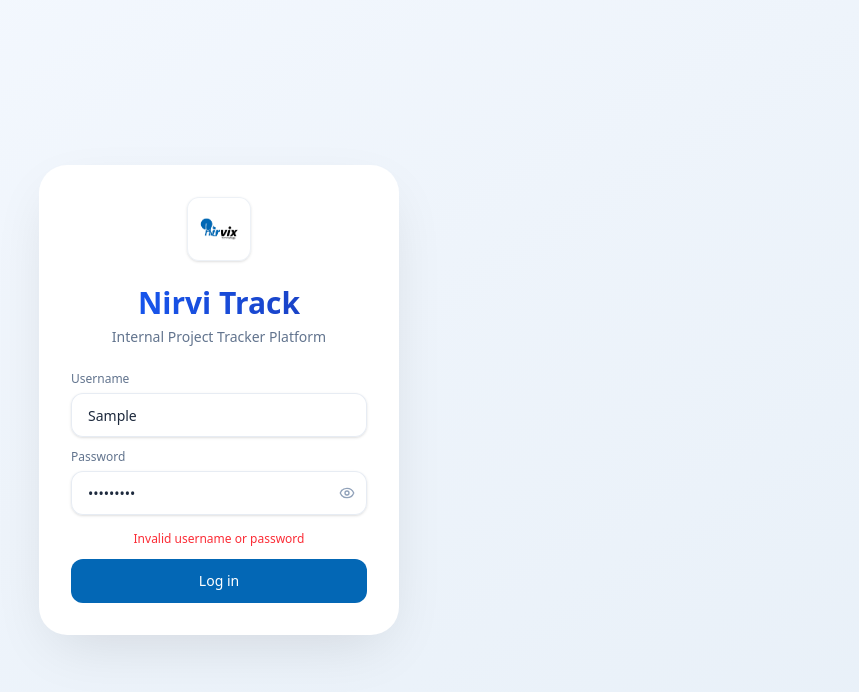
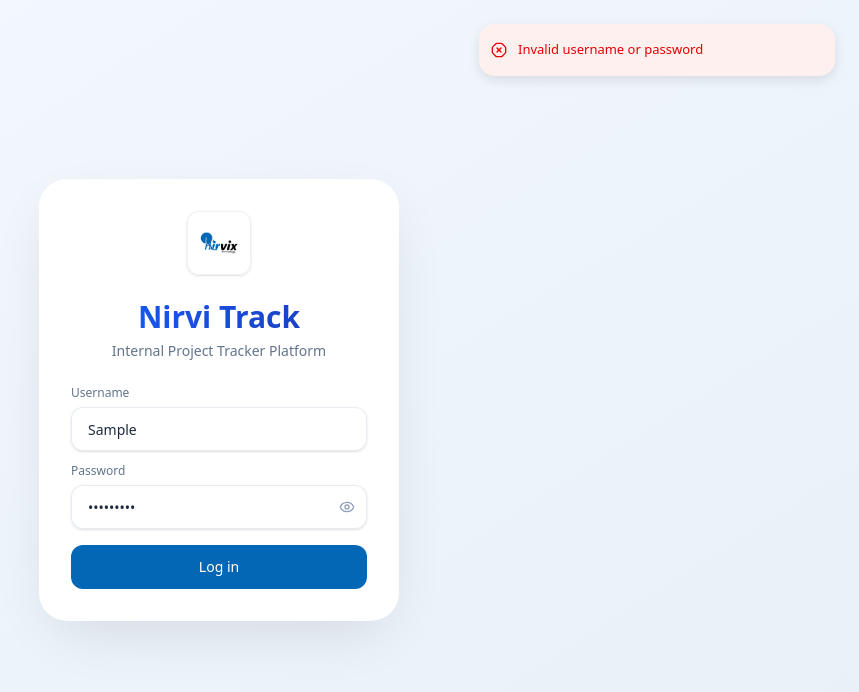
Before and after one commit to nirvixtech/Nirvi-Tracker, a React (Vite) app: page / in a window 1280 px wide. Both pictures are taken after typing "Sample", "Sample123" into the empty fields and a click on the button "Log in". Shown: the top 692 px of the page, without its empty margins (421-1280 px from the left). Built offline with nearby package versions, Linux system fonts and the light colour scheme.

Commit message:
feature: toast message

```diff
--- /dev/null
+++ b/@/components/ui/sonner.tsx
@@ -0,0 +1,47 @@
+import { useTheme } from "next-themes"
+import { Toaster as Sonner, type ToasterProps } from "sonner"
+import { CircleCheckIcon, InfoIcon, TriangleAlertIcon, OctagonXIcon, Loader2Icon } from "lucide-react"
+
+const Toaster = ({ ...props }: ToasterProps) => {
+  const { theme = "system" } = useTheme()
+
+  return (
+    <Sonner
+      theme={theme as ToasterProps["theme"]}
+      className="toaster group"
+      icons={{
+        success: (
+          <CircleCheckIcon className="size-4" />
+        ),
+        info: (
+          <InfoIcon className="size-4" />
+        ),
+        warning: (
+          <TriangleAlertIcon className="size-4" />
+        ),
+        error: (
+          <OctagonXIcon className="size-4" />
+        ),
+        loading: (
+          <Loader2Icon className="size-4 animate-spin" />
+        ),
+      }}
+      style={
+        {
+          "--normal-bg": "var(--popover)",
+          "--normal-text": "var(--popover-foreground)",
+          "--normal-border": "var(--border)",
+          "--border-radius": "1rem",
+        } as React.CSSProperties
+      }
+      toastOptions={{
+        classNames: {
+          toast: "cn-toast",
+        },
+      }}
+      {...props}
+    />
+  )
+}
+
+export { Toaster }
--- a/index.html
+++ b/index.html
@@ -3,7 +3,7 @@
 
 <head>
   <meta charset="UTF-8" />
-  <link rel="icon" type="image/svg+xml" href="/public/Favicon (Nirvix).svg" />
+  <link rel="icon" type="image/svg+xml" href="/Favicon (Nirvix).svg" />
   <meta name="viewport" content="width=device-width, initial-scale=1.0" />
   <title>Nirvic Track</title>
 </head>
--- a/package.json
+++ b/package.json
@@ -17,11 +17,13 @@
     "clsx": "^2.1.1",
     "framer-motion": "^12.38.0",
     "lucide-react": "^1.14.0",
+    "next-themes": "^0.4.6",
     "radix-ui": "^1.4.3",
     "react": "^19.2.6",
     "react-dom": "^19.2.6",
     "react-router-dom": "^7.15.0",
     "shadcn": "^4.7.0",
+    "sonner": "^2.0.7",
     "tailwind-merge": "^3.6.0",
     "tw-animate-css": "^1.4.0"
   },
--- a/src/App.tsx
+++ b/src/App.tsx
@@ -1,4 +1,5 @@
 import { BrowserRouter, Routes, Route } from 'react-router-dom'
+import { Toaster } from '@/components/ui/sonner'
 import Login from './pages/Login'
 import Dashboard from './pages/Dashboard'
 
@@ -9,6 +10,7 @@ function App() {
         <Route path="/" element={<Login />} />
         <Route path="/dashboard" element={<Dashboard />} />
       </Routes>
+      <Toaster position="top-right" richColors />
     </BrowserRouter>
   )
 }
--- a/src/pages/Login.tsx
+++ b/src/pages/Login.tsx
@@ -2,6 +2,7 @@ import { useState } from 'react'
 import { useNavigate } from 'react-router-dom'
 import { motion } from 'framer-motion'
 import { Eye, EyeOff } from 'lucide-react'
+import { toast } from 'sonner'
 import logo from '../assets/logo.png'
 import { Card, CardHeader, CardTitle, CardDescription, CardContent } from '@/components/ui/card'
 import { Label } from '@/components/ui/label'
@@ -13,16 +14,15 @@ export default function Login() {
   const [username, setUsername] = useState('')
   const [password, setPassword] = useState('')
   const [showPassword, setShowPassword] = useState(false)
-  const [error, setError] = useState('')
 
   const handleLogin = (e: React.FormEvent) => {
     e.preventDefault()
-    setError('')
 
     if (username === 'nirvix' && password === 'admin123') {
+      toast.success('Login successful! Redirecting...')
       navigate('/dashboard')
     } else {
-      setError('Invalid username or password')
+      toast.error('Invalid username or password')
     }
   }
 
@@ -124,17 +124,6 @@ export default function Login() {
                 </div>
               </div>
 
-              {/* Error message */}
-              {error && (
-                <motion.p
-                  initial={{ opacity: 0, y: -5 }}
-                  animate={{ opacity: 1, y: 0 }}
-                  className="text-xs text-red-500 mb-3 text-center"
-                >
-                  {error}
-                </motion.p>
-              )}
-
               {/* Submit button */}
               <Button
                 type="submit"
```
Also changed, not shown: 1 other file (tests, documents, lock files or other folders).
